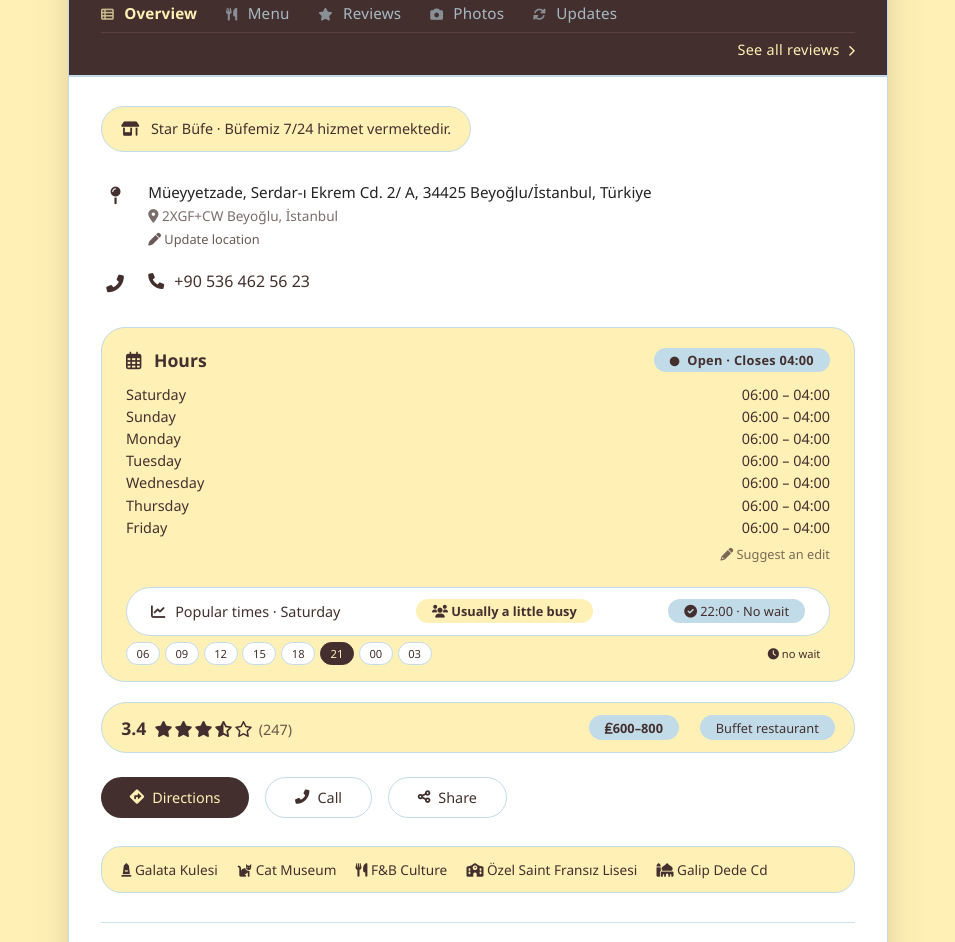
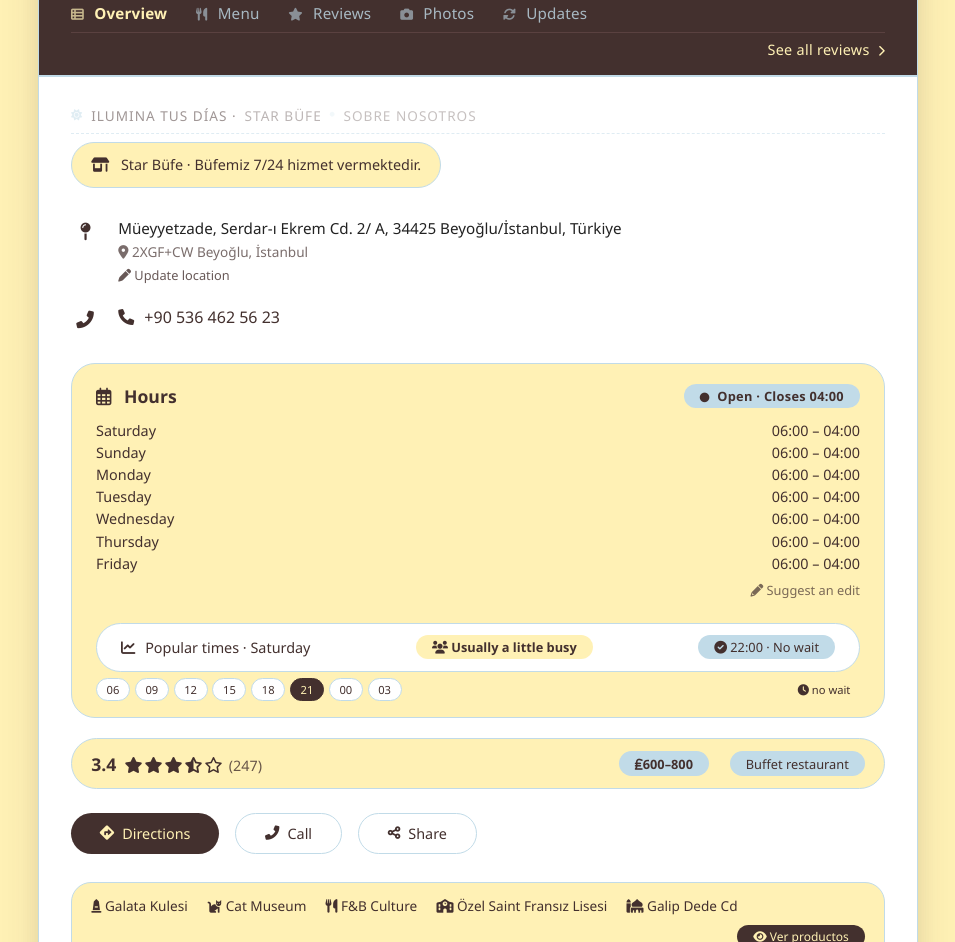
Before and after one commit to mahdiyehhehh/Star-b-fe, a plain HTML site: page index.html in a window 1280 px wide. Shown: the part 123-1065 px from the top of the page, without its empty margins (162-1117 px from the left). Drawn offline with Linux system fonts and the light colour scheme.

Commit message:
Update index.html

```diff
--- a/index.html
+++ b/index.html
@@ -3,7 +3,7 @@
 <head>
   <meta charset="UTF-8">
   <meta name="viewport" content="width=device-width, initial-scale=1.0">
-  <title>Star Büfe · 7/24</title>
+  <title>Star Büfe · 7/24 · Beyoğlu</title>
   <!-- Font Awesome 6 (free) -->
   <link rel="stylesheet" href="https://cdnjs.cloudflare.com/ajax/libs/font-awesome/6.0.0-beta3/css/all.min.css">
   <style>
@@ -24,7 +24,7 @@
     }
 
     .card {
-      max-width: 820px;
+      max-width: 880px;
       width: 100%;
       background: white;
       border-radius: 36px 36px 28px 28px;
@@ -132,6 +132,27 @@
       background: white;
     }
 
+    /* “Ilumina tus días” – subtle inspo line */
+    .inspo-tag {
+      font-family: 'Segoe UI', 'Helvetica Neue', sans-serif;
+      font-weight: 300;
+      font-size: 0.85rem;
+      letter-spacing: 1px;
+      color: #43302E;
+      opacity: 0.5;
+      text-transform: uppercase;
+      margin-bottom: 0.5rem;
+      border-bottom: 1px dashed #C1DBE8;
+      padding-bottom: 0.5rem;
+      display: flex;
+      align-items: center;
+      gap: 8px;
+    }
+    .inspo-tag i {
+      color: #C1DBE8;
+      font-size: 0.7rem;
+    }
+
     .from-business {
       background: #FFF1B5;  /* Buttermilk */
       padding: 0.8rem 1.2rem;
@@ -175,11 +196,6 @@
       flex: 1;
       color: #222;
       line-height: 1.5;
-    }
-
-    .info-text .label {
-      font-weight: 600;
-      margin-right: 8px;
     }
 
     .info-text .address-line {
@@ -403,10 +419,6 @@
       color: #43302E;
     }
 
-    .map-marker {
-      color: #43302E;
-    }
-
     .footer-small {
       margin-top: 1.8rem;
       font-size: 0.75rem;
@@ -480,6 +492,13 @@
 
   <!-- content -->
   <div class="content">
+    <!-- subtle inspo line: "Ilumina tus días" + "Sobre nosotros" vibe -->
+    <div class="inspo-tag">
+      <i class="fas fa-sun"></i> Ilumina tus días · <span style="font-weight:400; opacity:0.7;">Star Büfe</span>
+      <i class="fas fa-circle" style="font-size:0.3rem; opacity:0.4;"></i>
+      <span style="font-weight:300; opacity:0.6;">Sobre nosotros</span>
+    </div>
+
     <!-- from business -->
     <div class="from-business">
       <i class="fas fa-store-alt"></i> Star Büfe · Büfemiz 7/24 hizmet vermektedir.
@@ -559,13 +578,16 @@
       <span class="btn btn-outline"><i class="fas fa-share-alt"></i> Share</span>
     </div>
 
-    <!-- nearby / context (from image) -->
-    <div style="margin-top:1.8rem; background:#FFF1B5; border-radius:20px; padding:0.8rem 1.2rem; border:1px solid #C1DBE8; display: flex; flex-wrap: wrap; gap:0.6rem 1.2rem; font-size:0.85rem; color:#43302E;">
+    <!-- nearby / context (from image) + "Ver productos" subtle nod -->
+    <div style="margin-top:1.8rem; background:#FFF1B5; border-radius:20px; padding:0.8rem 1.2rem; border:1px solid #C1DBE8; display: flex; flex-wrap: wrap; gap:0.6rem 1.2rem; font-size:0.85rem; color:#43302E; align-items:center;">
       <span><i class="fas fa-monument" style="color:#43302E;"></i> Galata Kulesi</span>
       <span><i class="fas fa-cat" style="color:#43302E;"></i> Cat Museum</span>
       <span><i class="fas fa-utensils" style="color:#43302E;"></i> F&B Culture</span>
       <span><i class="fas fa-school" style="color:#43302E;"></i> Özel Saint Fransız Lisesi</span>
       <span><i class="fas fa-mosque" style="color:#43302E;"></i> Galip Dede Cd</span>
+      <span style="margin-left:auto; background:#43302E; color:#FFF1B5; padding:0.2rem 1rem; border-radius:30px; font-size:0.75rem; font-weight:500;">
+        <i class="fas fa-eye"></i> Ver productos
+      </span>
     </div>
 
     <!-- footer / meta -->
```
